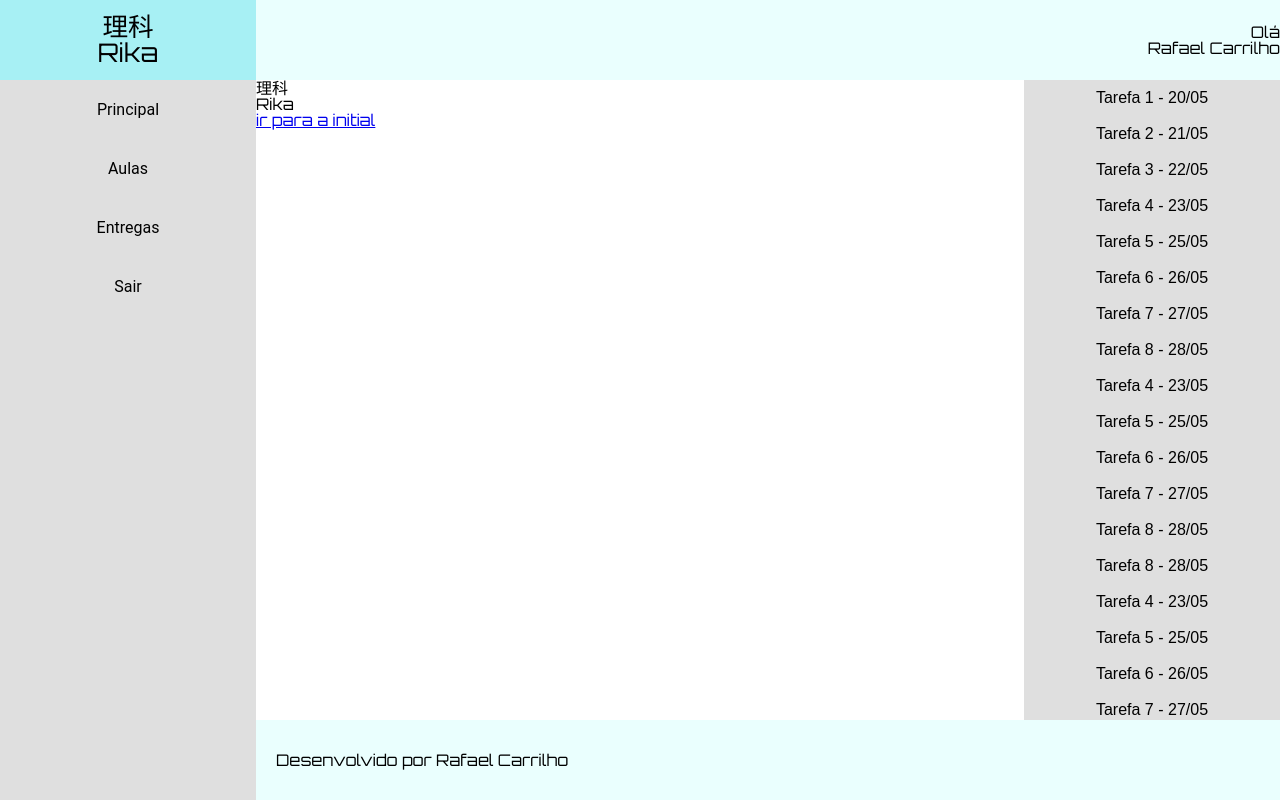
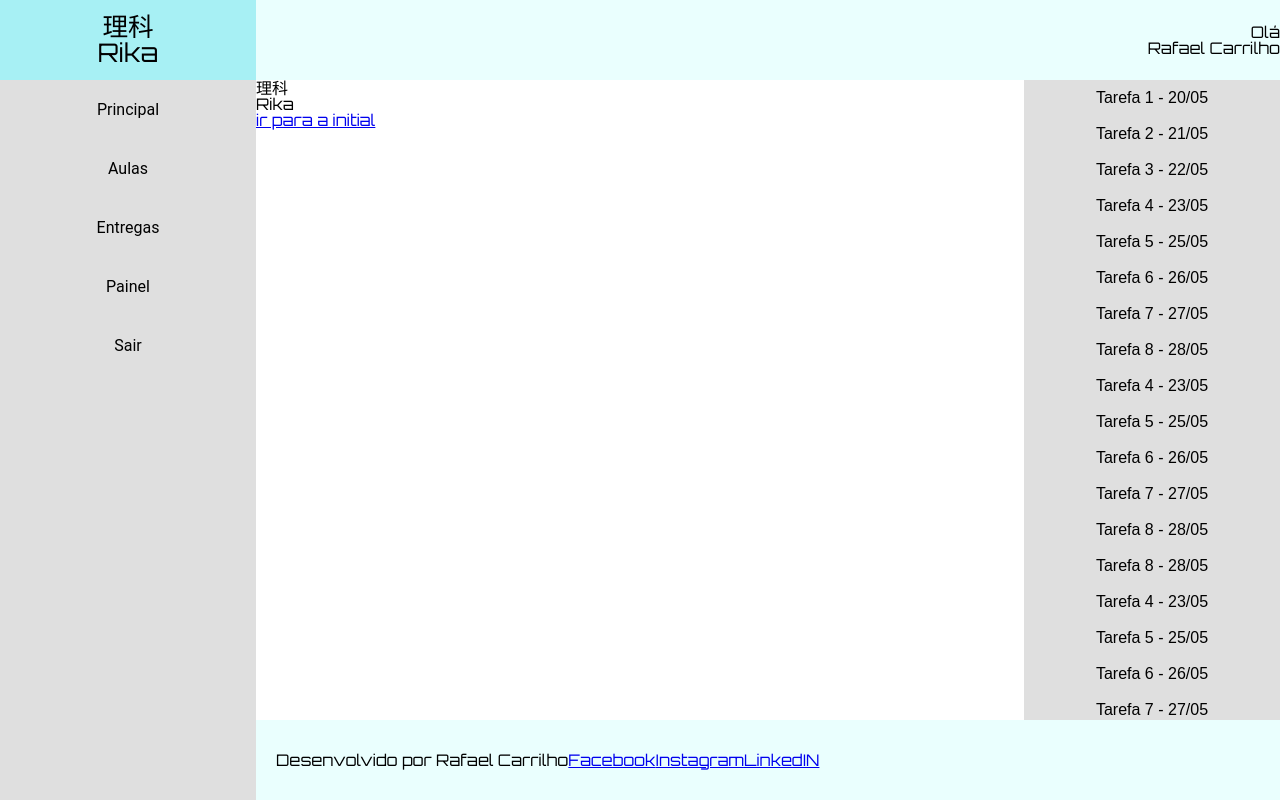
Before and after one commit to carrilhorafael/rika-front, a React (Create React App) app: page / in a window 1280 px wide. Built offline with nearby package versions, Linux system fonts and the light colour scheme.

Commit message:
fix nav links

```diff
--- a/src/common/layout/footer/Footer.js
+++ b/src/common/layout/footer/Footer.js
@@ -1,11 +1,18 @@
 import React from 'react'
+import {Link} from 'react-router-dom'
 import style from '../layout.module.css'
+import lobo_facebook from '../../../assets/facebook.png'
 
 export default function(){
 
     return(
         <footer className={style.grid_footer_area}>
             <p>Desenvolvido por Rafael Carrilho</p>
+            <div>
+                <Link to="/">Facebook</Link>
+                <Link to="/">Instagram</Link>
+                <Link to="/">LinkedIN</Link>
+            </div>
         </footer>
     )
 }
--- a/src/common/layout/sidemenu/SideMenu.js
+++ b/src/common/layout/sidemenu/SideMenu.js
@@ -8,13 +8,14 @@ export default function SideMenu () {
     }
     return (<nav className={style.grid_nav_area}>
         <Link to="/"><button className={style.button_nav_type}>Principal</button></Link>
-            <Link to="/schedule"><button className ={style.button_nav_type}>Aulas</button></Link>
+        <Link to="/"><button className ={style.button_nav_type}>Aulas</button></Link>
         <button onClick={handlerToggleShow} className = {style.button_nav_type}>Entregas</button>
         <div style={{display:"none"}} className={style.div_buttons_nav_bar}>
             <Link><button className={style.button_nav_type}>Tarefas</button></Link>
             <Link><button className={style.button_nav_type}>Feedbacks</button></Link>
             <Link><button className={style.button_nav_type}>Minhas entregas</button></Link>
         </div>
+        <Link to="/"><button className ={style.button_nav_type}>Painel</button></Link>
         <Link to="/logout"><button className = {style.button_nav_type}>Sair</button></Link>
     </nav>)
 }
```
Also changed, not shown: src/assets/facebook.png (added). Lines whose indentation alone changed are shown as unchanged.
